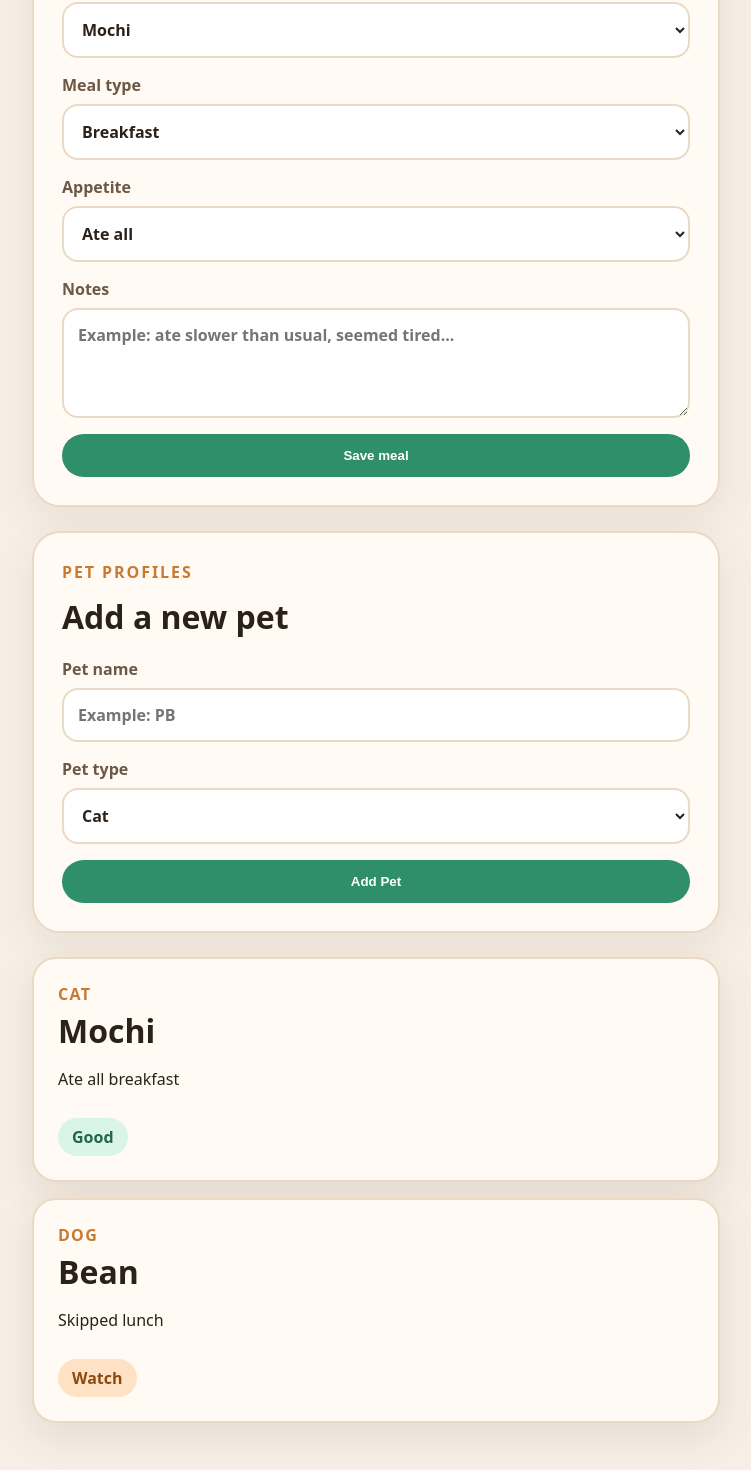
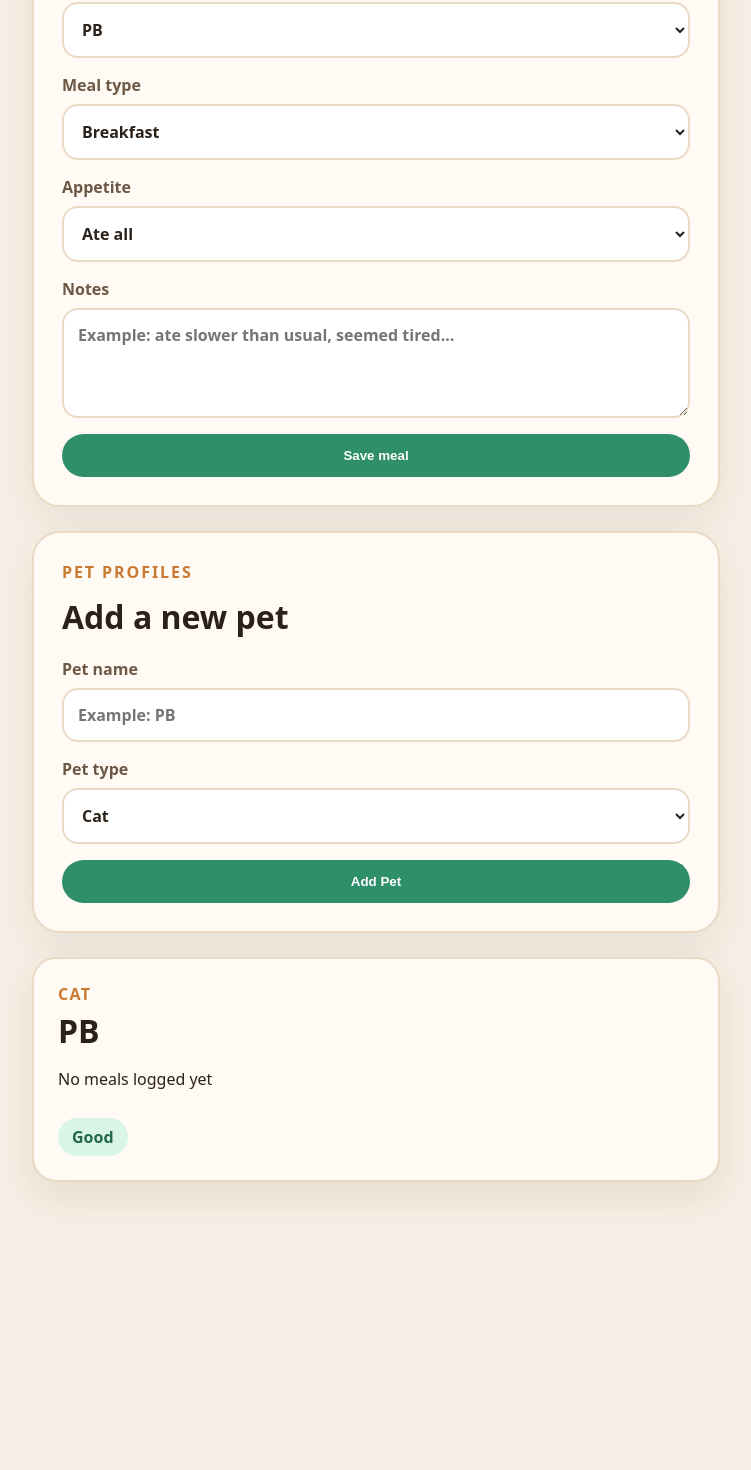
Before and after one commit to rtocastro/tummy-tracker, a React (Vite) app: page / in a window 1280 px wide. Shown: the part 993-2463 px from the top of the page, without its empty margins (82-833 px from the left). After the commit the page ends 2255 px from the top, so only its background shows below. Built offline with nearby package versions, Linux system fonts and the light colour scheme.

Commit message:
cleaned up form for adding pets dynamically

```diff
--- a/src/App.jsx
+++ b/src/App.jsx
@@ -107,7 +107,10 @@ function handleAddPet(newPet) {
 
             <StatsBar entries={entries} pets={pets} />
 
-            <MealForm onAddEntry={handleAddEntry} />
+            <MealForm
+              onAddEntry={handleAddEntry}
+              pets={pets}
+            />
 
             <AddPetForm onAddPet={handleAddPet} />
 
--- a/src/components/MealForm.jsx
+++ b/src/components/MealForm.jsx
@@ -1,6 +1,6 @@
 import { useState } from "react";
 
-function MealForm({ onAddEntry }) {
+function MealForm({ onAddEntry, pets }) {
     const [formData, setFormData] = useState({
         petName: "Mochi",
         mealType: "Breakfast",
@@ -55,8 +55,11 @@ const newEntry = {
                 <label>
                     Pet name
                     <select name="petName" value={formData.petName} onChange={handleChange}>
-            <option>Mochi</option>
-            <option>Bean</option>
+                        {pets.map((pet) => (
+                            <option key={pet.id}>
+                                {pet.name}
+                            </option>
+                        ))}
                     </select>
                 </label>
 
--- a/src/data/pets.js
+++ b/src/data/pets.js
@@ -1,16 +1,9 @@
 export const pets = [
   {
     id: 1,
-    name: "Mochi",
+    name: "PB",
     type: "Cat",
-    status: "Ate all breakfast",
+    status: "No meals logged yet",
     appetite: "Good",
   },
-  {
-    id: 2,
-    name: "Bean",
-    type: "Dog",
-    status: "Skipped lunch",
-    appetite: "Watch",
-  },
 ];
```
Lines whose indentation alone changed are shown as unchanged.
